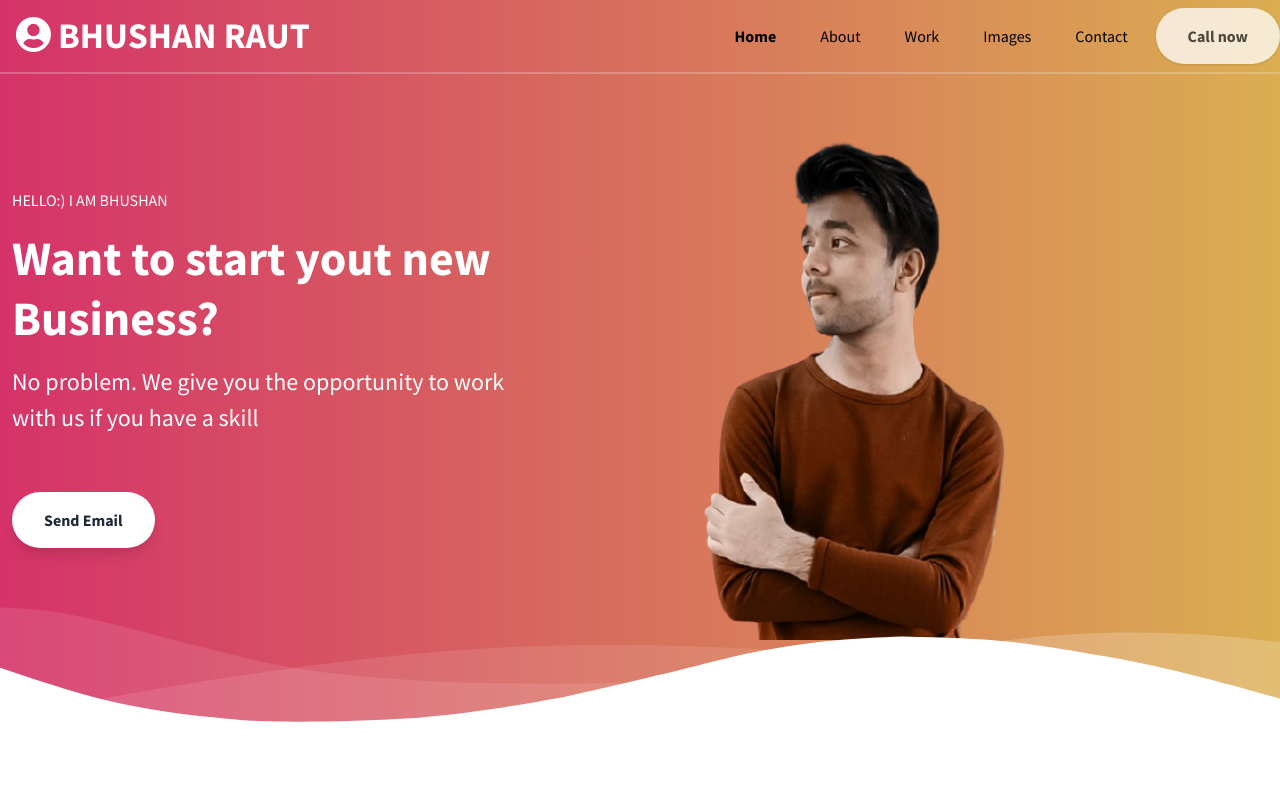
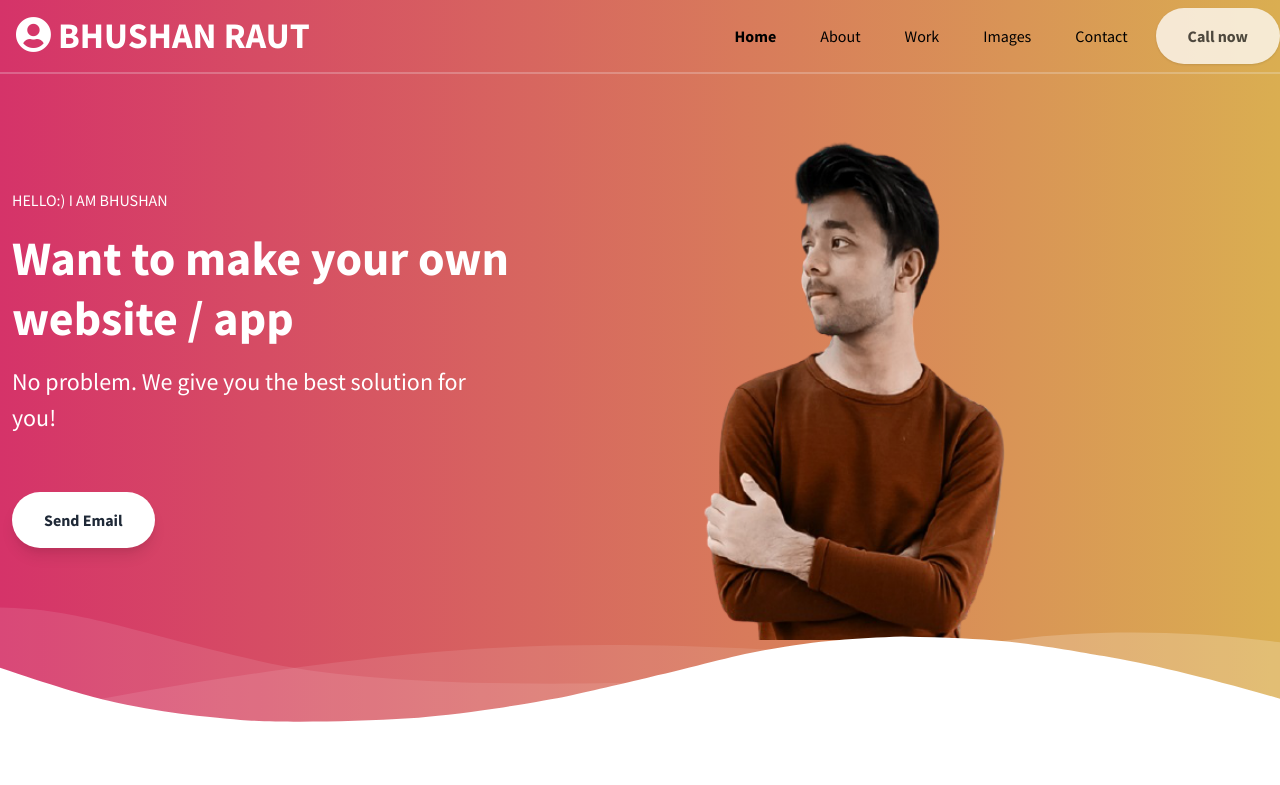
Before and after one commit to bhushanraut43/bhushanwebsite, a plain HTML site: page index.html in a window 1280 px wide. Shown: the top 785 px of the page. Drawn offline with nearby package versions, Linux system fonts and the light colour scheme.

Commit message:
h1 changed

```diff
--- a/index.html
+++ b/index.html
@@ -219,8 +219,8 @@
             <!--Left Col-->
             <div class="flex flex-col w-full md:w-2/5 justify-center items-start text-center md:text-left">
                 <p class="uppercase tracking-loose w-full">Hello:) I am BHUSHAN </p>
-                <h1 class="my-4 text-5xl font-bold leading-tight">Want to start yout new Business?</h1>
-                <p class="leading-normal text-2xl mb-8">No problem. We give you the opportunity to work with us if you have a skill</p>
+                <h1 class="my-4 text-5xl font-bold leading-tight">Want to make your own website / app</h1>
+                <p class="leading-normal text-2xl mb-8">No problem. We give you the best solution for you!</p>
 
 
 
```
